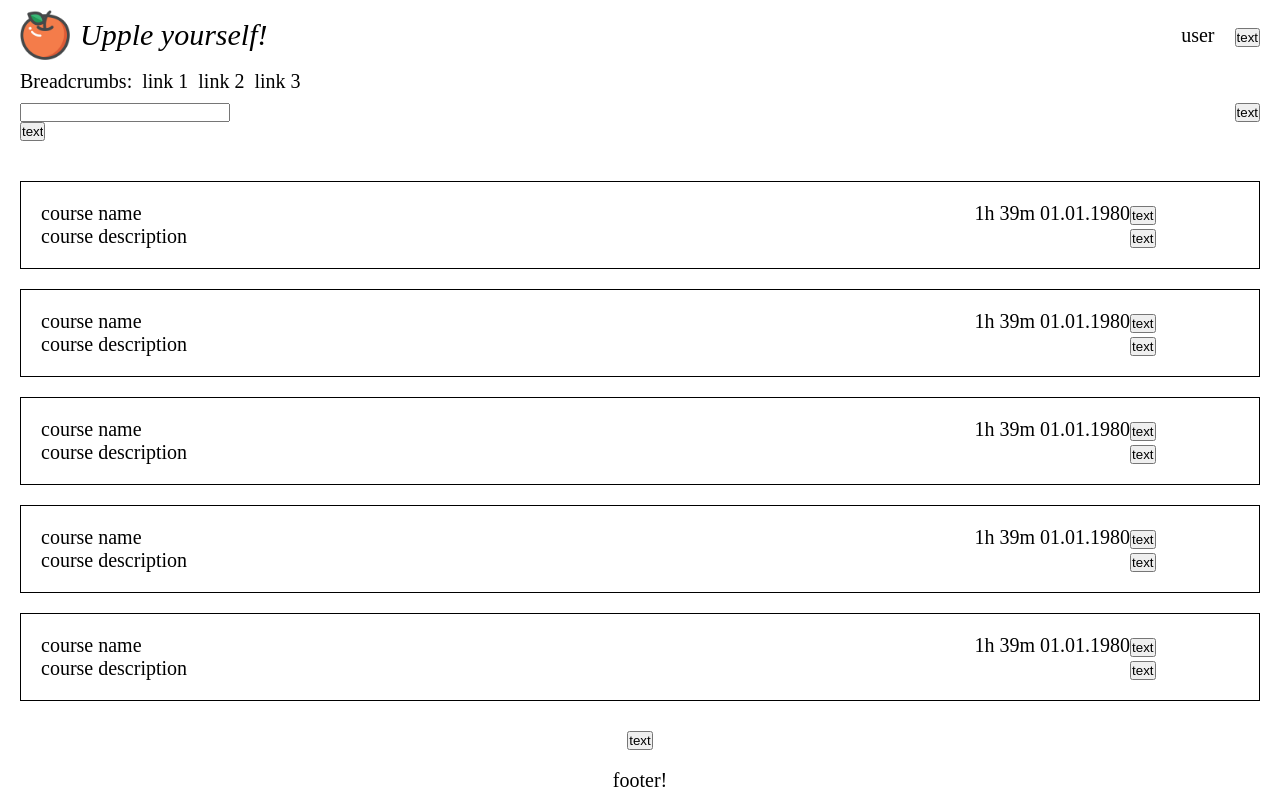
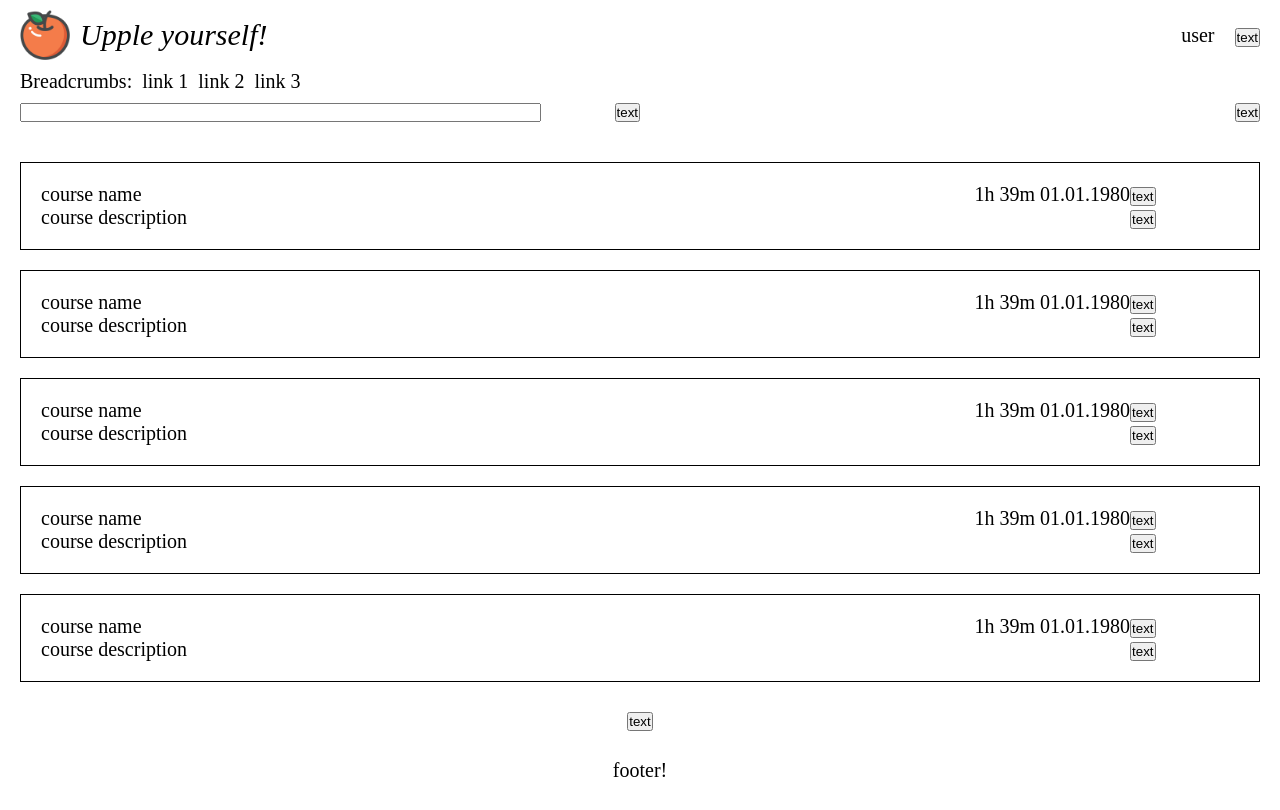
Before and after one commit to mikalai-sokarau/Angular, an Angular app: page / in a window 1280 px wide. Built offline with nearby package versions, Linux system fonts and the light colour scheme.

Commit message:
addes styles to toolbox

```diff
--- a/src/app/components/toolbox/toolbox.component.html
+++ b/src/app/components/toolbox/toolbox.component.html
@@ -1,9 +1,13 @@
 <div id="toolbox-wrapper">
-  <div>
-    <app-input></app-input>
-    <app-button></app-button>
+  <div id="search-block">
+    <div id="input">
+      <app-input></app-input>
+    </div>
+    <div id="button">
+      <app-button></app-button>
+    </div>
   </div>
-  <div>
+  <div id="add-course-button">
     <app-button></app-button>
   </div>
 </div>
--- a/src/app/components/toolbox/toolbox.component.scss
+++ b/src/app/components/toolbox/toolbox.component.scss
@@ -1,5 +1,27 @@
 #toolbox-wrapper {
   display: flex;
-  justify-content: space-between;
+  flex: 1;
+  // justify-content: space-between;
   margin: 1em 2em;
+
+  &> div {
+    width: 50%;
+  }
+  #search-block {
+    display: flex;
+
+    #input {
+      flex: 5;
+    }
+    #button {
+      flex: 1;
+      display: flex;
+      flex-direction: row-reverse;
+    }
+  }
+
+  #add-course-button {
+    display: flex;
+    flex-direction: row-reverse;
+  }
 }
```
